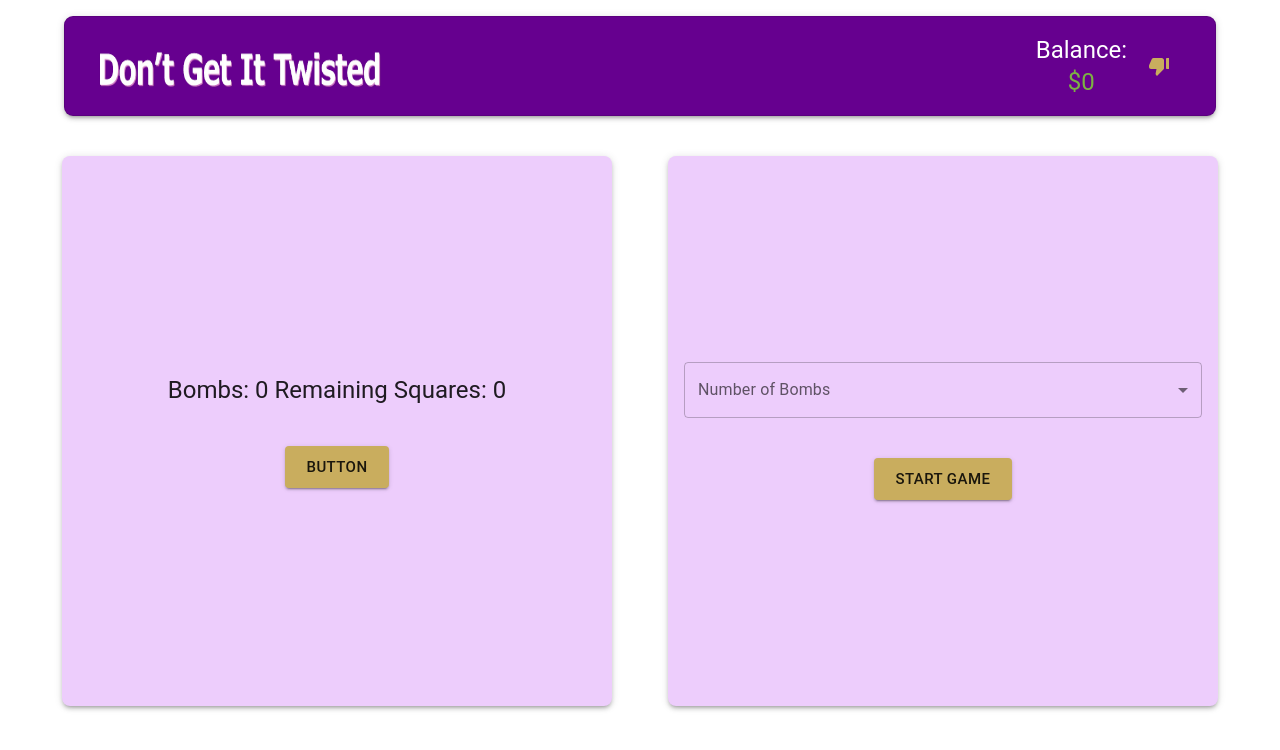
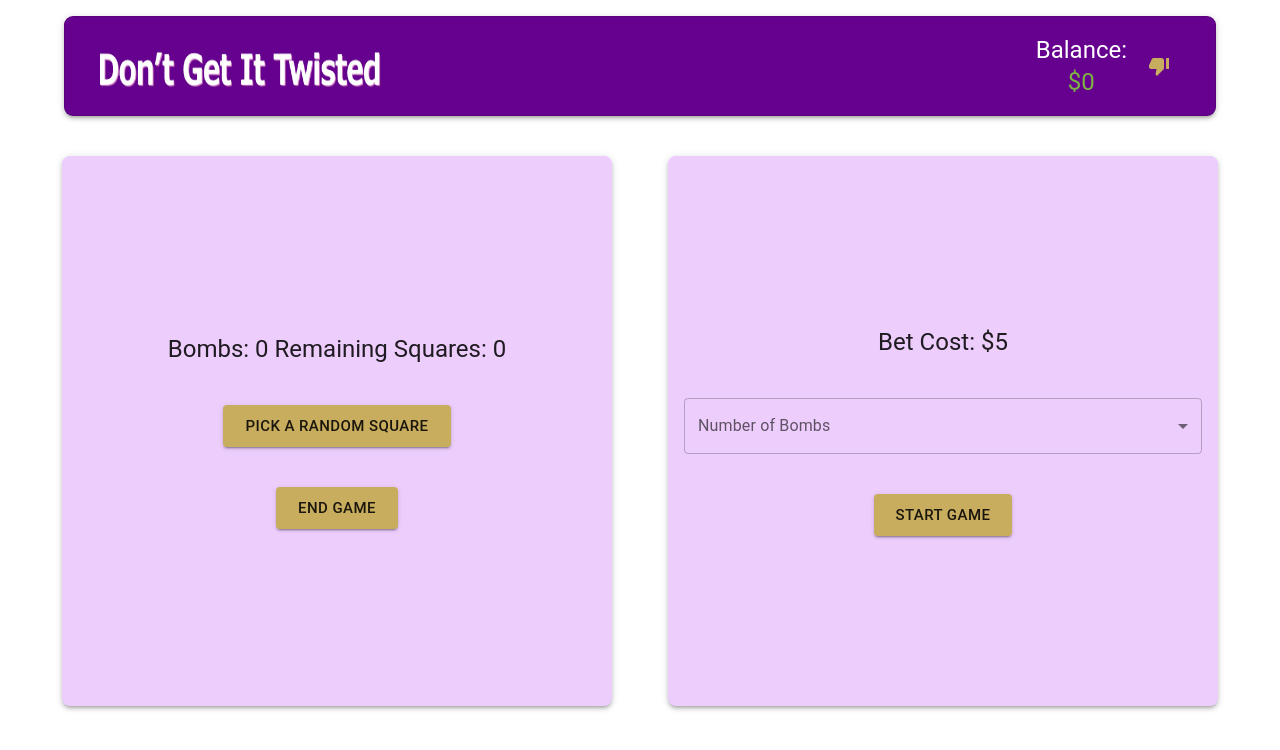
Before and after one commit to takeuchi-masaki/antigambling, a React (Create React App) app: page /antigambling/mines in a window 1280 px wide. Shown: the top 750 px of the page. Built offline with nearby package versions, Linux system fonts and the light colour scheme.

Commit message:
add global money balance, update balance

```diff
--- a/src/App.tsx
+++ b/src/App.tsx
@@ -12,14 +12,17 @@ export default function App() {
     const toggleColorMode = () => {
         setMode((prev) => (prev === 'dark' ? 'light' : 'dark'));
     };
-
+    const [balance, setBalance] = React.useState(0);
+    function updateBalance(delta: number) {
+        setBalance((prev) => prev + delta);
+    }
     return (
         <ThemeProvider theme={mode === 'light' ? lightTheme : casinoTheme}>
             <CssBaseline />
             <Router>
                 <Routes>
-                    <Route path="/antigambling/" element={<HomePage mode={mode} toggleMode={toggleColorMode} />} />
-                    <Route path="/antigambling/mines" element={<MinePage mode={mode} toggleMode={toggleColorMode} /> } />
+                    <Route path="/antigambling/" element={<HomePage mode={mode} toggleMode={toggleColorMode} balance={balance} updateBalance={updateBalance}/>} />
+                    <Route path="/antigambling/mines" element={<MinePage mode={mode} toggleMode={toggleColorMode} balance={balance} updateBalance={updateBalance}/> } />
                 </Routes>
             </Router>
         </ThemeProvider>
--- /dev/null
+++ b/src/components/CenteredStack.tsx
@@ -0,0 +1,25 @@
+import { Stack } from "@mui/material";
+
+interface CenteredStackProps {
+    height: number;
+    width: number;
+    children: React.ReactNode;
+}
+export default function CenteredStack({height, width, children}: CenteredStackProps) {
+    return <Stack
+            height={height}
+            width={width}
+            display={'flex'}
+            sx={{
+                bgcolor: 'primary.light',
+                borderRadius: 2,
+                boxShadow: 3,
+                p: 2,
+            }}
+            alignItems="center"
+            justifyContent="center"
+            spacing={5}
+        >
+            {children}
+    </Stack>
+}
--- a/src/components/Header.tsx
+++ b/src/components/Header.tsx
@@ -5,11 +5,13 @@ import { useNavigate } from "react-router-dom";
 import MoneyDisplay from "./MoneyDisplay";
 
 interface HeaderProps {
-    mode: PaletteMode,
-    toggleMode: () => void
+    mode: PaletteMode;
+    toggleMode: () => void;
+    balance: number;
+    updateBalance: (delta: number) => void;
 }
 
-const Header = ({mode, toggleMode}: HeaderProps) => {
+const Header = ({mode, toggleMode, balance, updateBalance}: HeaderProps) => {
     let navigate = useNavigate();
     const routeHome = () => {
         let path = `/antigambling/`;
@@ -50,7 +52,7 @@ const Header = ({mode, toggleMode}: HeaderProps) => {
                     onClick={routeHome}
                 />
                 <Stack direction={'row'}>
-                <MoneyDisplay />
+                <MoneyDisplay balance={balance}/>
                 <ToggleModeButton mode={mode} toggleColorMode={toggleMode} />
                 </Stack>
             </Paper>
--- a/src/components/MoneyDisplay.tsx
+++ b/src/components/MoneyDisplay.tsx
@@ -1,12 +1,9 @@
 import { Box, Typography, colors } from "@mui/material";
 
-let balance = 0;
-
-export function updateBalance(delta: number) {
-    balance += delta;
+interface MoneyDisplayProps{
+    balance: number;
 }
-
-export default function MoneyDisplay() {
+export default function MoneyDisplay({balance}: MoneyDisplayProps) {
   return (
     <Box>
         <Typography
--- a/src/games/MineLight.tsx
+++ b/src/games/MineLight.tsx
@@ -1,29 +1,6 @@
 import React from "react";
 import { FormControl, Box, Stack, Typography, Button, InputLabel, Select, MenuItem, SelectChangeEvent } from "@mui/material";
-import { updateBalance } from "../components/MoneyDisplay";
-
-interface CenteredStackProps {
-    sz: number;
-    children: React.ReactNode;
-}
-function CenteredStack({sz, children}: CenteredStackProps) {
-    return <Stack
-            height={sz}
-            width={sz}
-            display={'flex'}
-            sx={{
-                bgcolor: 'primary.light',
-                borderRadius: 2,
-                boxShadow: 3,
-                p: 2,
-            }}
-            alignItems="center"
-            justifyContent="center"
-            spacing={5}
-        >
-            {children}
-    </Stack>
-}
+import CenteredStack from "../components/CenteredStack";
 
 function randomInt(max: number) {
     return Math.floor(Math.random() * (max + 1));
@@ -38,8 +15,9 @@ function settings({sz, setBombs, startGame}: settingsProps) {
     function handleBombSelect(event: SelectChangeEvent<number>) {
         setBombs(event.target.value as number);
     }
-    return <CenteredStack sz={sz}
+    return <CenteredStack height={sz} width={sz}
         >
+            <Typography variant="h5">Bet Cost: $5</Typography>
             <FormControl fullWidth>
                 <InputLabel>Number of Bombs</InputLabel>
                 <Select
@@ -61,19 +39,40 @@ function settings({sz, setBombs, startGame}: settingsProps) {
         </CenteredStack>
 }
 
-export default function MineSimple() {
+interface MineSimpleProps {
+    updateBalance: (delta: number) => void;
+}
+export default function MineSimple({updateBalance}: MineSimpleProps) {
     const sz = 550;
     const [gameOver, setGameOver] = React.useState(false);
     const [remainingSquares, setRemainingSquares] = React.useState(0);
     const [bombs, setBombs] = React.useState(0);
-
+    const [prevRolls, setPrevRolls] = React.useState<number[]>([]);
     function startGame() {
+        if (bombs === 0) return;
         setGameOver(false);
         setRemainingSquares(25);
+        updateBalance(-5);
+    }
+    function handleLose() {
+        setGameOver(true);
+    }
+    function handlePickSquare() {
+        if (gameOver) return;
+        const roll = randomInt(remainingSquares - 1);
+        setPrevRolls([...prevRolls, roll]);
+        if (roll < bombs) {
+            handleLose();
+        }
+    }
+    function handleEndGame() {
+        if (gameOver) return;
+        setGameOver(true);
+        updateBalance(prevRolls.length);
     }
 
     return <Stack direction={'row'} alignItems={'center'} padding={5} spacing={7}>
-        <CenteredStack sz={sz}>
+        <CenteredStack height={sz} width={sz}>
             <Typography variant="h5">
                 Bombs: {bombs} Remaining Squares: {remainingSquares}
             </Typography>
@@ -81,8 +80,17 @@ export default function MineSimple() {
                 variant="contained"
                 color='secondary'
                 size='large'
+                onClick={handlePickSquare}
                 >
-                    button
+                    Pick a Random Square
+            </Button>
+            <Button
+                variant="contained"
+                color='secondary'
+                size='large'
+                onClick={handleEndGame}
+                >
+                    End Game
             </Button>
         </CenteredStack>
         {settings({sz, setBombs, startGame})}
--- a/src/pages/HomePage.tsx
+++ b/src/pages/HomePage.tsx
@@ -7,12 +7,14 @@ import Hero from "../components/Hero";
 interface HomePageProps {
     mode: PaletteMode;
     toggleMode: () => void;
+    balance: number;
+    updateBalance: (delta: number) => void;
 }
 
-const HomePage = ({mode, toggleMode}: HomePageProps) => {
+const HomePage = ({mode, toggleMode, balance, updateBalance}: HomePageProps) => {
     return <BackgroundBox>
         <Stack alignItems={'center'}>
-            <Header mode={mode} toggleMode={toggleMode} />
+            <Header mode={mode} toggleMode={toggleMode} balance={balance} updateBalance={updateBalance}/>
             <Hero />
         </Stack>
     </BackgroundBox>
--- a/src/pages/MinePage.tsx
+++ b/src/pages/MinePage.tsx
@@ -6,17 +6,17 @@ import MineDark from "../games/MineDark";
 import MineLight from "../games/MineLight";
 
 interface MinePageProps {
-    mode: PaletteMode,
-    toggleMode: () => void
+    mode: PaletteMode;
+    toggleMode: () => void;
+    balance: number;
+    updateBalance: (delta: number) => void;
 }
-
-const MinePage = ({mode, toggleMode}: MinePageProps) => {
+const MinePage = ({mode, toggleMode, balance, updateBalance}: MinePageProps) => {
     const isCasinoTheme = useTheme().palette.mode === 'dark';
-
     return <BackgroundBox>
         <Stack alignItems={'center'}>
-            <Header mode={mode} toggleMode={toggleMode} />
-            {isCasinoTheme ? <MineDark /> : <MineLight />}
+            <Header mode={mode} toggleMode={toggleMode} balance={balance} updateBalance={updateBalance} />
+            {isCasinoTheme ? <MineDark /> : <MineLight updateBalance={updateBalance}/>}
         </Stack>
     </BackgroundBox>
 };
```
